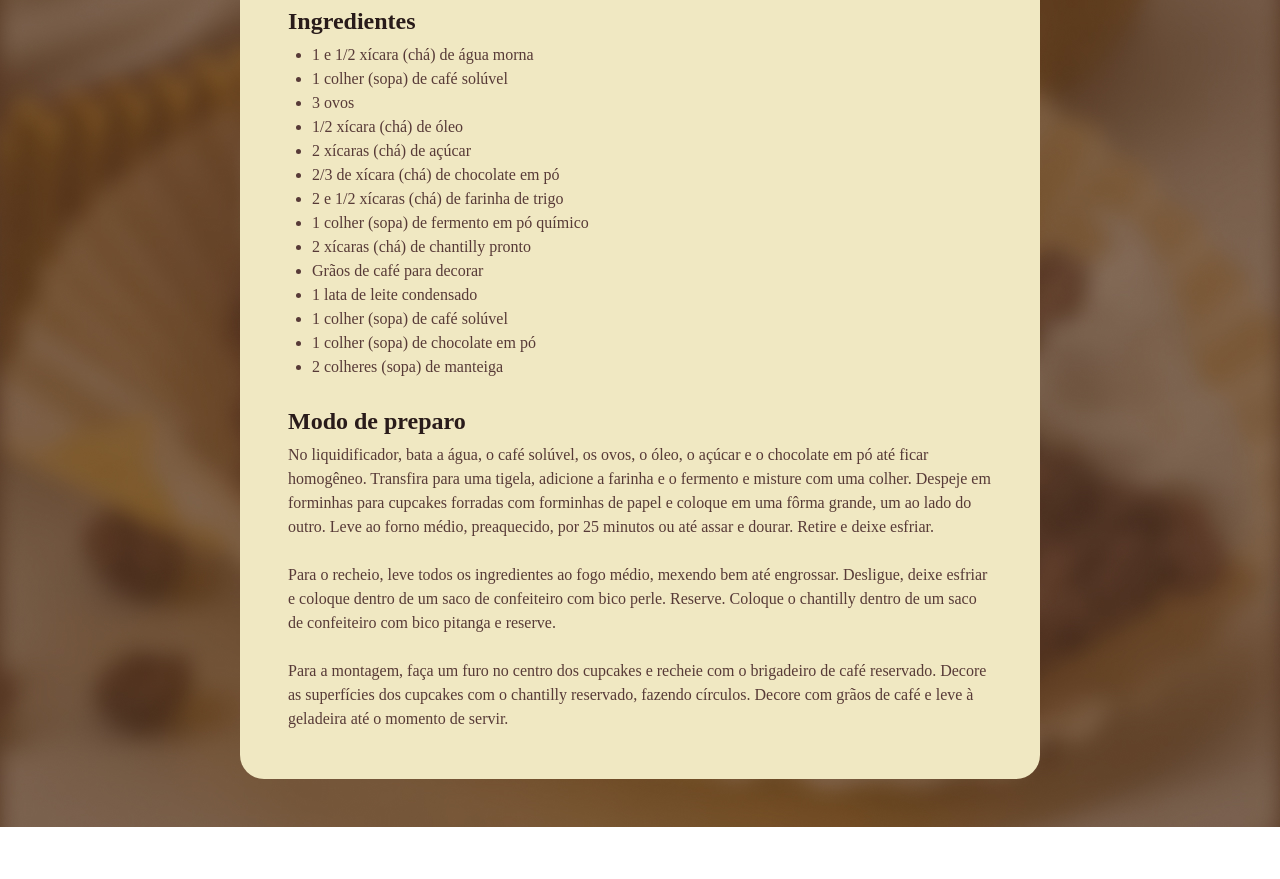
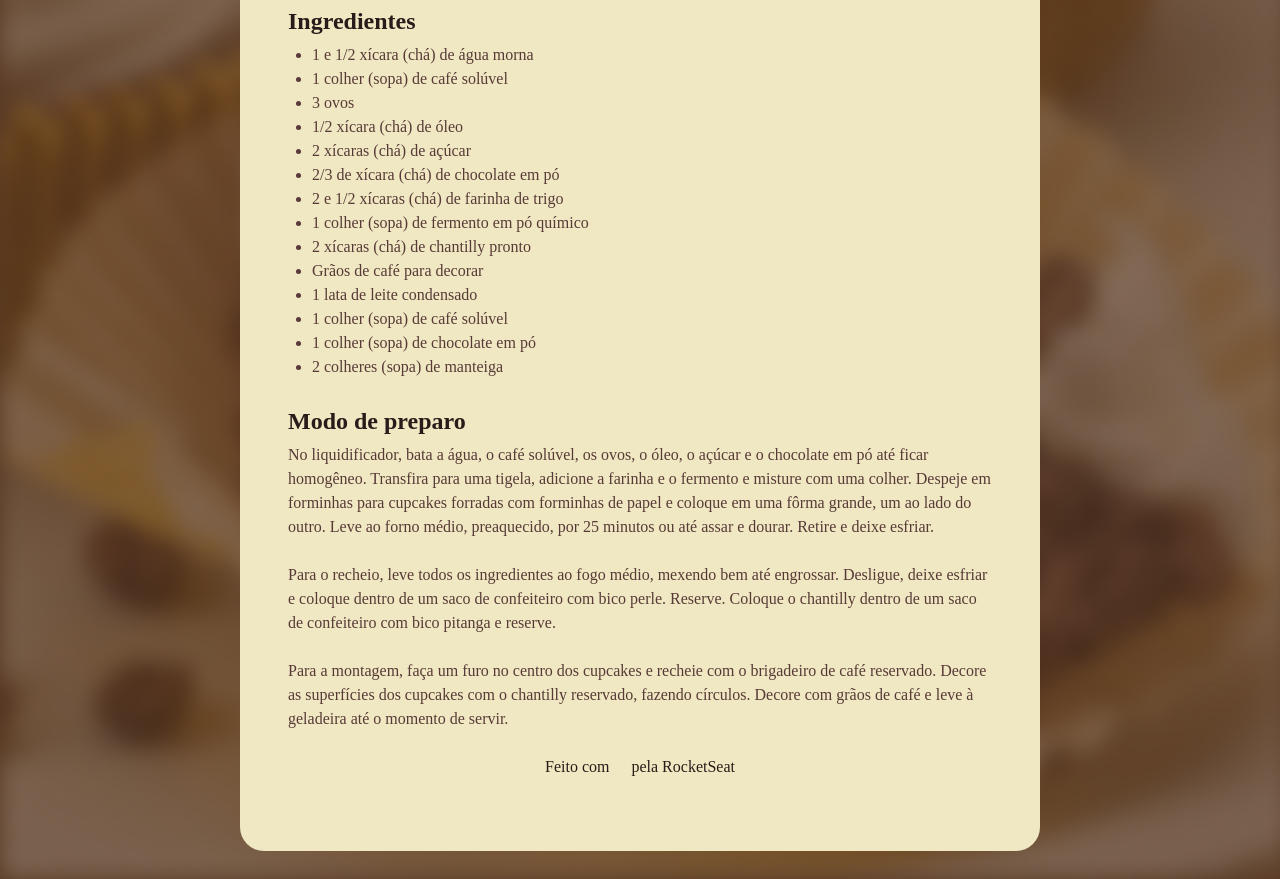
Before and after one commit to leogmorr/PROJETO, a plain HTML site: page index.html in a window 1280 px wide. Shown: the part 720-1599 px from the top of the page. Before the commit the page ends 1547 px from the top, so only its background shows below. Drawn offline with Linux system fonts and the light colour scheme; a web font is replaced by a local one.

Commit message:
adicionando rodapé

```diff
--- a/index.html
+++ b/index.html
@@ -16,7 +16,8 @@
   <div id="page">
   <img src="assets/main-image.jpg" alt="Imagem de um cupcake com grãos de café e chantilly">
   <main>
-<section id="about"><h1>Cupcake de café com chantilly</h1><p>
+<section id="about">
+  <h1>Cupcake de café com chantilly</h1><p>
   O bolinho perfeito para acompanhar o café de todos os dias. É muito fácil e ainda por cima fica maravilhoso, com certeza vai impressionar. Faz e depois me conta o que achou!
 </p>
 
@@ -56,5 +57,8 @@
   </p>
 </section>
   </main>
+  <footer>
+    Feito com <img src="assets/coração.svg" alt="Coração"> pela RocketSeat
+  </footer>
 </body>
 </html>
--- a/style.css
+++ b/style.css
@@ -22,7 +22,7 @@ width: 800px;
 padding: 24px;
 background-color: #f0e8c2;
 border-radius: 24px;
-margin:48px auto;
+margin:48px auto 28px;
 
   }
 img {
@@ -45,7 +45,6 @@ h1 {
   line-height: 140%;
   font-size: 40px;
   margin-bottom: 4px;
-
 }
 
 h2 {
@@ -56,10 +55,14 @@ h1, h2 {
   color: #291B1A;
   margin-bottom: 4px;
   line-height: 150%;
-
 }
 
 ul {
   padding-left: 24px;
+}
+footer {
+  color: #291B1A;
+  text-align: center;
+  padding-bottom: 48px;
 
 }
```
Also changed, not shown: assets/coração.svg (added).
